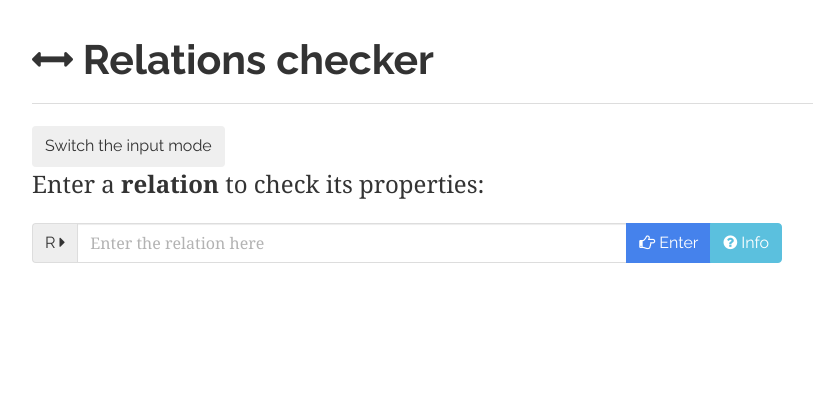
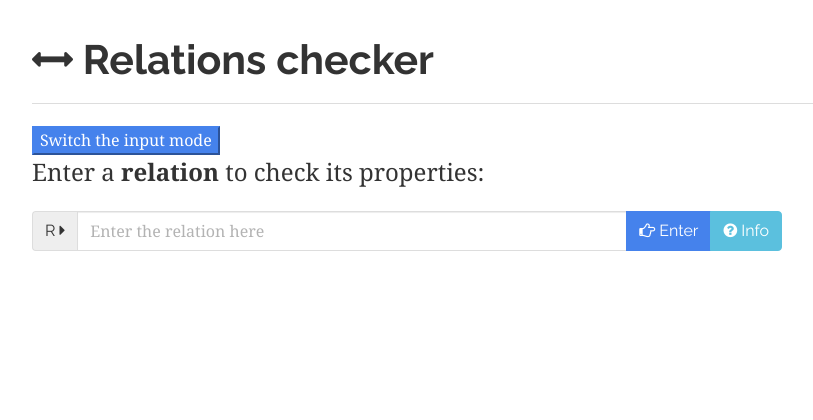
Before and after one commit to marianpetruk/Discrete_Math_project, a Flask app: page /relations in a window 1280 px wide. Shown: the part 67-487 px from the top of the page, without its empty margins (38-851 px from the left). Run offline with Flask 2, Linux system fonts and the light colour scheme; some libraries are stand-ins or nearby versions.

Commit message:
switch button
switch button color changed

```diff
--- a/templates/pages/placeholder.relations.html
+++ b/templates/pages/placeholder.relations.html
@@ -4,7 +4,7 @@
 </div>
 <div class="row">
 <div class="col-md-8">
-<button class="btn" onclick="inputSwitch()">Switch the input mode</button>
+<button class="btn-primary" onclick="inputSwitch()">Switch the input mode</button>
 <form action='relations' method='POST' class="normal_input">
    <div class="form-group">
       <label class="control-label lead">Enter a <b>relation</b> to check its properties:</label>
```
